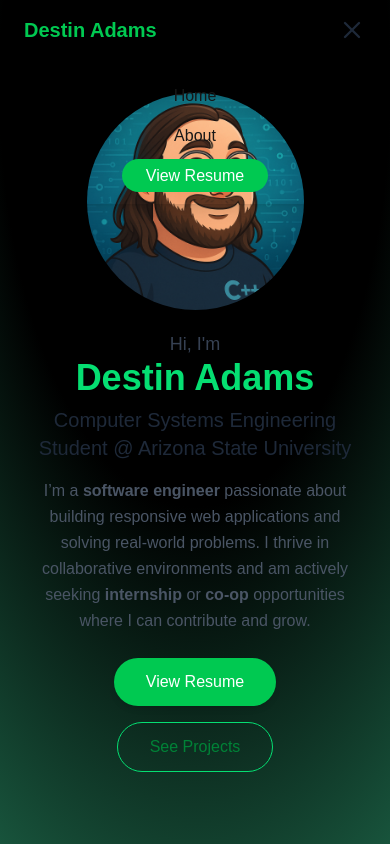
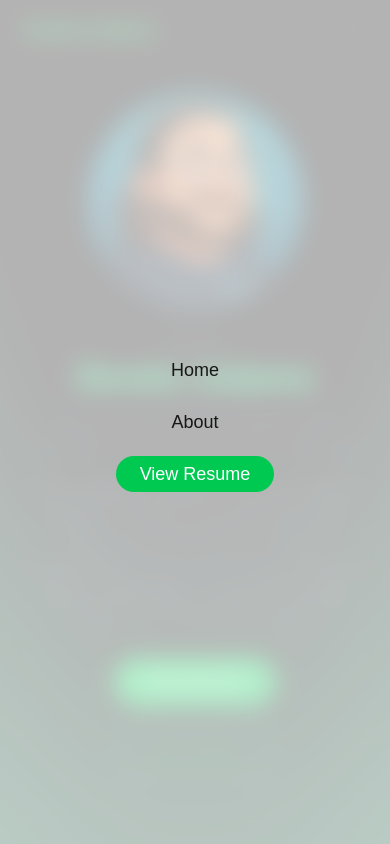
Before and after one commit to DestinAdams/DestinAdams.me, a Next.js app: page / in a window 390 px wide. Both pictures are taken after a click on the button "Toggle menu". Shown: the top 844 px of the page. Built offline with nearby package versions, Linux system fonts and the light colour scheme.

Commit message:
New Mobile Menu

```diff
--- a/src/components/Navbar.jsx
+++ b/src/components/Navbar.jsx
@@ -2,22 +2,20 @@
 import React, { useState, useEffect } from 'react'
 import Link from 'next/link'
 import { Menu, X } from 'lucide-react'
-// Importing lucide-react icons for menu and close icons
-// You can install lucide-react using npm or yarn
-// npm install lucide-react
 
 const Navbar = () => {
     const [isOpen, setIsOpen] = useState(false)
     const [isScrolled, setIsScrolled] = useState(false)
 
-
     useEffect(() => {
         const handleScroll = () => {
+            if (!isOpen) {
                 setIsScrolled(window.scrollY > 50)
+            }
         }
         window.addEventListener('scroll', handleScroll)
         return () => window.removeEventListener('scroll', handleScroll)
-    }, [])
+    }, [isOpen])
 
     return (
         <header
@@ -27,9 +25,7 @@ const Navbar = () => {
                     : 'bg-transparent'
             }`}
         >
-
             <nav className="flex justify-between items-center px-6 md:px-12 py-4">
-                {/* Logo or Brand Name */}
                 <Link href="/" className="text-xl font-bold text-green-500">
                     Destin Adams
                 </Link>
@@ -38,7 +34,6 @@ const Navbar = () => {
                 <ul className="hidden md:flex items-center gap-6 lg:gap-8">
                     <li><Link href="/" className="hover:text-green-500 transition">Home</Link></li>
                     <li><Link href="/about" className="hover:text-green-500 transition">About</Link></li>
-
                     <li>
                         <Link
                             href="/assets/DestinAdamsResume copy.pdf"
@@ -59,13 +54,26 @@ const Navbar = () => {
                 </button>
             </nav>
 
-            {/* Mobile Dropdown */}
+            {/* Mobile Fullscreen Menu */}
 {isOpen && (
-                <div className="md:hidden shadow-lg rounded-lg mx-4 mt-2 py-4 ">
-                    <ul className="flex flex-col items-center gap-4">
-                        <li><Link href="/" onClick={() => setIsOpen(false)}>Home</Link></li>
-                        <li><Link href="/about" onClick={() => setIsOpen(false)}>About</Link></li>
-
+    <div
+        className="md:hidden fixed inset-0 backdrop-blur-md bg-white/70 dark:bg-black/70 shadow-md flex flex-col justify-center items-center gap-8 z-50"
+        onClick={() => setIsOpen(false)} // click anywhere closes menu
+    >
+        <ul
+            className="flex flex-col items-center gap-6 text-lg"
+            onClick={(e) => e.stopPropagation()} // prevent background click from triggering
+        >
+            <li>
+                <Link href="/" onClick={() => setIsOpen(false)}>
+                    Home
+                </Link>
+            </li>
+            <li>
+                <Link href="/about" onClick={() => setIsOpen(false)}>
+                    About
+                </Link>
+            </li>
             <li>
                 <Link
                     href="/assets/DestinAdamsResume copy.pdf"
@@ -78,6 +86,7 @@ const Navbar = () => {
         </ul>
     </div>
 )}
+
         </header>
     )
 }
```
Lines whose indentation alone changed are shown as unchanged.
